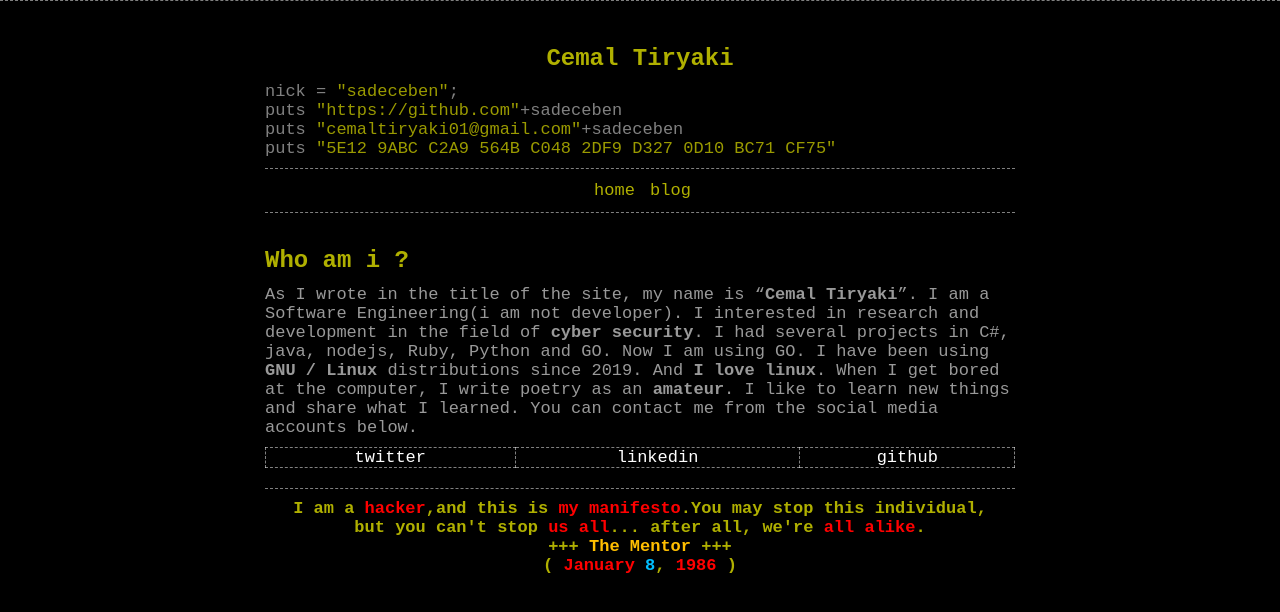
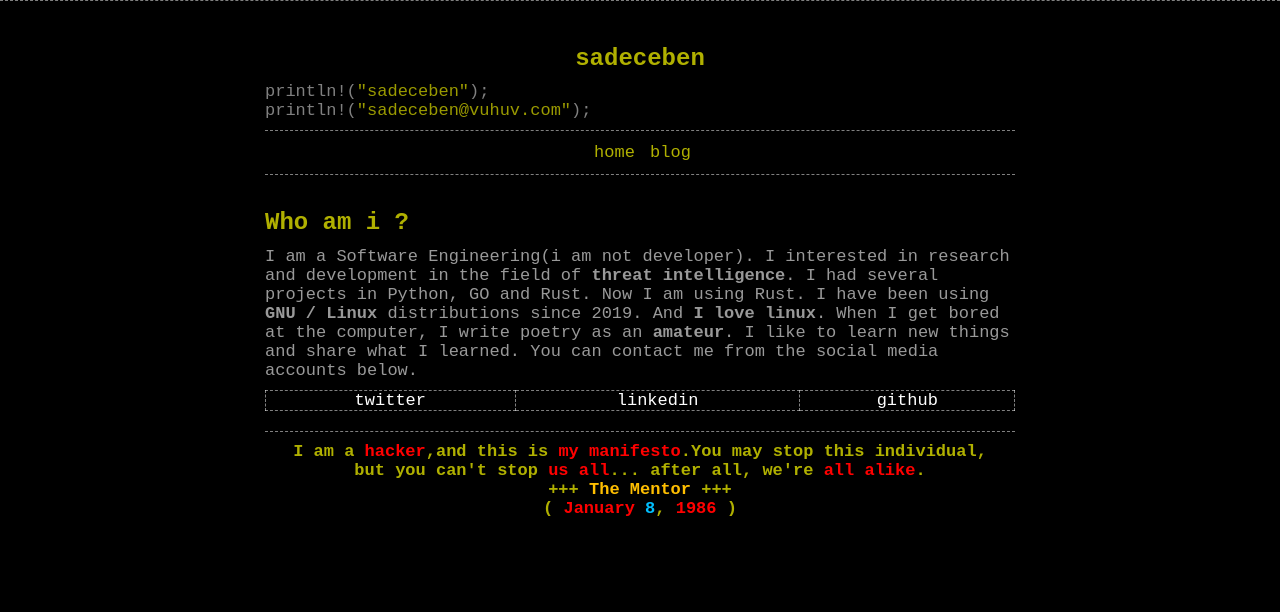
Before and after one commit to sadeceben/sadeceben.github.io, a Jekyll site: the page built from index.md, in a window 1280 px wide. Shown: the top 612 px of the page. Built offline with Jekyll 4.4.1, drawn with Linux system fonts in a browser that asks for light colours; our own code applies the rules of GitHub Pages for plain Markdown files.

Commit message:
chore: remove real name field

```diff
--- a/CNAME
+++ /dev/null
@@ -1 +0,0 @@
-www.cemaltiryaki.com
--- a/_config.yml
+++ b/_config.yml
@@ -1,17 +1,17 @@
 # Site settings
-title: "Cemal Tiryaki"
+title: "sadeceben"
 bye_message: "I am a hacker, and this is my manifesto.  You may stop this individual,
                     but you can't stop us all... after all, we're all alike.
 
                                          +++The Mentor+++"
 baseurl: "https://sadeceben.github.io/"
 url: "https://sadeceben.github.io"
-disqus: cemaltiryaki
+disqus: sadeceben
 
 # Header settings
 nick: "sadeceben"
 mail:
-    domain: "cemaltiryaki01@gmail.com"
+    domain: "sadeceben@vuhuv.com"
     ext: "com"
 source_code:
     server: "github.com"
--- a/_includes/header.html
+++ b/_includes/header.html
@@ -1,21 +1,15 @@
 <header class="row">
   <div class="col-lg-8 col-lg-offset-2">
-    <h1 class="">Cemal Tiryaki</h1>
+    <h1 class="">sadeceben</h1>
     <p>
-     nick = <span class="string">"{{ site.nick }}"</span>;
+     println!(<span class="string">"{{ site.nick }}"</span>);
     </p>
     <p>
-    puts <a href="https://{{ site.source_code.server }}/{{ site.source_code.nick }}" target="_blank"><span class="string">"https://{{ site.source_code.server }}"</span></a>+sadeceben
-    </p>
-    <p>
-    puts <span class="string">"{{ site.mail.domain }}"</span>+sadeceben
+    println!(<span class="string">"{{ site.mail.domain }}"</span>);
     </p>
     <!-- <p>
             printf(<a href="https://{{ site.blog.nick }}.{{ site.blog.server }}" target="_blank"><span class="string">"https://<span class="reserved">%s</span>.{{ site.blog.server }}<span class="reserved">\n</span>"</span></a>,nick);
         </p> -->
-    <p>
-    puts <a href="https://www.erdoganyoksul.com/" target="_blank"><span class="string">"5E12 9ABC C2A9 564B C048  2DF9 D327 0D10 BC71 CF75"</span></a>
-    </p>
   </div>
 </header>
 
--- a/index.md
+++ b/index.md
@@ -3,6 +3,6 @@ layout: content
 ---
 
 # Who am i ?
-As I wrote in the title of the site, my name is “**Cemal Tiryaki**”. I am a Software Engineering(i am not developer). I interested in research and development in the field of **cyber security**. I had several projects in C#, java, nodejs, Ruby, Python and GO. Now I am using GO. I have been using **GNU / Linux** distributions since 2019. And **I love linux**. When I get bored at the computer, I write poetry as an **amateur**. I like to learn new things and share what I learned. You can contact me from the social media accounts below.
+I am a Software Engineering(i am not developer). I interested in research and development in the field of **threat intelligence**. I had several projects in Python, GO and Rust. Now I am using Rust. I have been using **GNU / Linux** distributions since 2019. And **I love linux**. When I get bored at the computer, I write poetry as an **amateur**. I like to learn new things and share what I learned. You can contact me from the social media accounts below.
 
 [twitter](https://twitter.com/cmltryk) | [linkedin](https://www.linkedin.com/in/cmltryk/ ) | [github](https://github.com/sadeceben)
```
